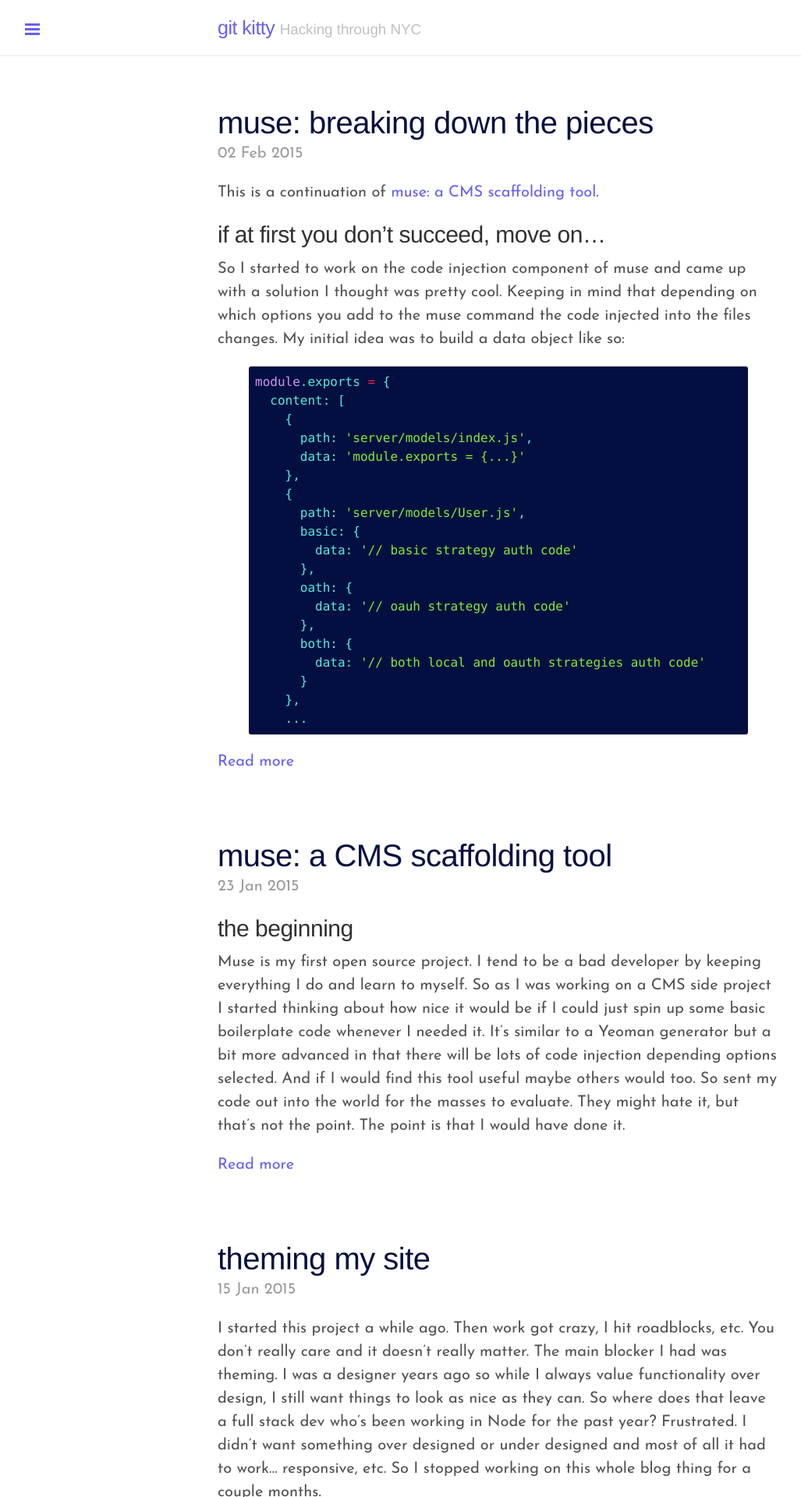
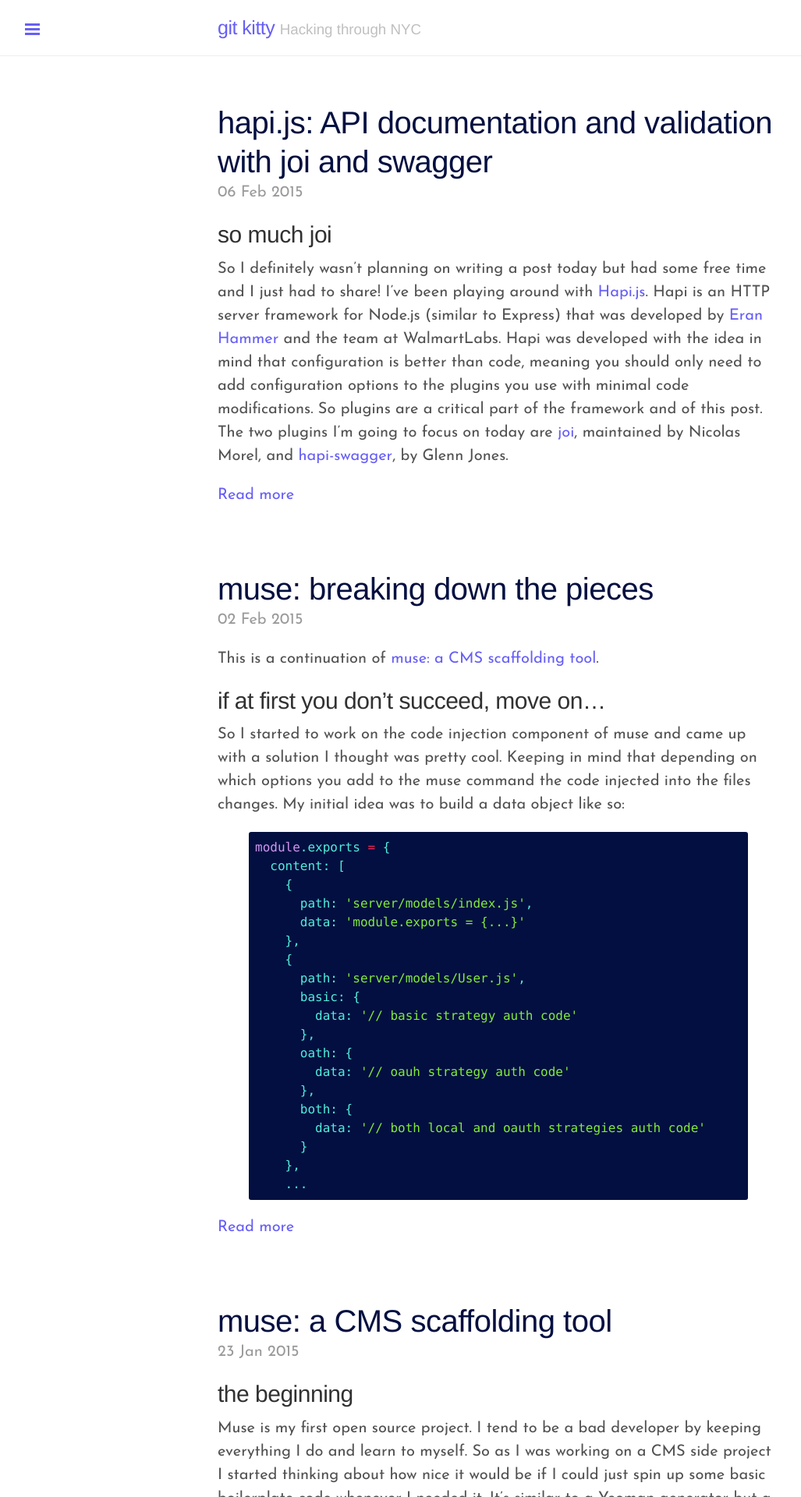
Before and after one commit to RDFroeber/gitkitty-jekyll, a Jekyll site: the page built from index.html, in a window 1280 px wide. Shown: the top 1920 px of the page at 78% size, without its empty margins (1-1028 px from the left). Built offline with Jekyll 4.4.1, drawn with Linux system fonts in a browser that asks for light colours; some web fonts are replaced; Markdown is read by kramdown in place of the engine named in the settings; the list of posts is cut into pages by our own code; comment, search, counter and statistics services are not loaded.

Commit message:
feat: new post added about hapi and joi

```diff
--- a/_config.yml
+++ b/_config.yml
@@ -25,4 +25,4 @@
   github:            rdfroeber
 
 # Custom vars
-version:             0.1.3
+version:             0.1.4
--- /dev/null
+++ b/_posts/2015-02-06-hapijs-with-joi.md
@@ -0,0 +1,158 @@
+---
+layout: post
+title: 'hapi.js: API documentation and validation with joi and swagger'
+---
+
+## so much joi
+
+So I definitely wasn't planning on writing a post today but had some free time and I just had to share! I've been playing around with [Hapi.js](http://hapijs.com/). Hapi is an HTTP server framework for Node.js (similar to Express) that was developed by [Eran Hammer](https://twitter.com/eranhammer) and the team at WalmartLabs. Hapi was developed with the idea in mind that configuration is better than code, meaning you should only need to add configuration options to the plugins you use with minimal code modifications. So plugins are a critical part of the framework and of this post. The two plugins I'm going to focus on today are [joi](https://github.com/hapijs/joi), maintained by Nicolas Morel, and [hapi-swagger](https://github.com/glennjones/hapi-swagger), by Glenn Jones.
+
+<!--br-->
+<div class="message-center">
+  Disclaimer: This is not a getting started tutorial, but you can find one <a href="http://hapijs.com/tutorials">here</a>.
+</div>
+
+## joi, the coolest JavaScript object validator
+
+First let's look at basic route in Hapi. The object `crtl.students` is coming from my required students controller module that contains all student methods.
+
+{% highlight js %}
+{
+  method: 'GET',
+  path: '/students/{id}',
+  config: {
+    handler: ctrl.students.findById
+  }
+}
+{% endhighlight %}
+
+This is very basic and if I do say so myself easy to read. I have all of my API routes contained in one array and while it's not the cleanest when you add object validation in, it's still pretty accessible. So now let's require joi and add some object&mdash;or in this case parameter&mdash;validation.
+
+{% highlight js %}
+{
+  method: 'GET',
+  path: '/students/{id}',
+  config: {
+    handler: ctrl.students.findById,
+    validate: {
+      params: {
+        id: Joi.string().alphanum().required()
+      }
+    }
+  }
+}
+{% endhighlight %}
+
+See easy! That probably doesn't seem like a big deal. Joi is just making sure that a parameter exists in the request and that it only contains numbers and letters. <span class="accent">#totesbasic</span>
+
+However, what if we were creating a student, which has a fairly complex schema? It would be really cool to be able to do this:
+
+{% highlight js %}
+create: function(request, reply){
+  var student = request.payload;
+
+  Student.create(student, function(err, newStudent){
+    if(err){
+      return reply(err).code(400);
+    } else {
+      return reply(newStudent).code(201);
+    }
+  });
+}
+{% endhighlight %}
+
+...and not have to worry about data integrity. Yeah, pretty awesome. So this, in my opinion, is where joi really shines. &#9734;
+
+{% highlight js %}
+{
+  method: 'POST',
+  path: '/students',
+  config: {
+    handler: ctrl.students.create,
+    description: 'Creates a Student', // We'll talk about these options in relation
+    tags: ['api', 'students'],        // to the hapi-swagger module later
+    validate: {
+      payload: {
+        firstName: Joi.string().trim().min(3).max(100),
+        lastName: Joi.string().trim().min(3).max(100),
+        email: Joi.string().email().trim().required(),
+        picture: Joi.string().trim().min(8).max(100),
+        gender: Joi.string().valid('female', 'male', 'undisclosed'),
+        google: {
+          token: Joi.string().token(),
+          id: Joi.string().alphanum()
+        },
+        address: {
+          street: Joi.string().trim().min(20).max(150),
+          city: Joi.string().trim().min(3).max(50),
+          state: Joi.string().trim().length(2),
+          zipcode: Joi.string().trim().length(5)
+        },
+        phone: Joi.string().regex(/(\(?[0-9]{3}\)?|[0-9]{3}).?[0-9]{3}.?[0-9]{4}/, 'US number'),
+        gradYr: Joi.number().integer().min(4).max(4),
+        degree: Joi.string().alphanum(),
+        track: Joi.string().trim().min(3).max(50),
+        semesters: Joi.array().includes(
+          Joi.object().keys({
+            date: Joi.string().trim().min(9).max(11).required(),
+            complete: Joi.boolean(),
+            courses: Joi.array().includes(
+              Joi.object().keys({
+                course: Joi.string().alphanum(),
+                section: Joi.string().trim().min(3).max(50),
+                status: Joi.string().valid('active', 'completed', 'dropped'),
+                grade: Joi.string().trim().min(1).max(4),
+              })
+            )
+          })
+        )
+      }
+    }
+  }
+}
+{% endhighlight %}
+
+Ok that's a lot to take in but let's just highlight the big things.
+
+* Enforced data structure
+* Type validation, including more specific types like alphanumeric and integers
+* Regex pattern matching
+* Content validation
+* A granular level of data formating with options like min and max string characters
+
+All in all, it's pretty cool. Now let's get real crae and add happi-swagger.
+
+## hapi + swagger
+
+You've probably at least heard of [Swagger](http://swagger.io/) even if you're not really familiar with it. Swagger basically builds a representation (UI + API) of your RESTful API based on your routes and metadata associated with those routes. The hapi-swagger plugin can take a few options, but I decide to keep it simple for now and just use the version number.
+
+{% highlight js %}
+var pgk = require('./package.json');
+
+server.register([
+  {register: require('hapi-swagger'),
+    options: {
+      apiVersion: pgk.version
+    }
+  },
+  ... // More plugins
+], function (err) {
+  if(err) {
+    throw err;
+  }
+
+  /**
+   * Start Server
+   **/
+
+  server.start(function () {
+    server.log('info', 'Server running at: ' + server.info.uri);
+  });
+});
+{% endhighlight %}
+
+That's it. That's all I had to do. Now I can navigate to '/documentation' and *behold* my masterpiece of an API! (too much?)
+
+<img src="{{ site.baseurl }}public/swagger.jpg" alt="Swagger UI for students">
+
+Well I thought it was pretty cool. &#9786; If you want to see more of the source code you can find it [here](https://github.com/RDFroeber/degree).
--- a/public/css/acid.css
+++ b/public/css/acid.css
@@ -98,7 +98,8 @@
   color: #F02454; /* Keywords */
 }
 
-.kd .hljs-keyword {
+.kd .hljs-keyword,
+.hljs-regexp {
   color: #FFFFFF; /* Function Keywords */
 }
 
```
Also changed, not shown: public/swagger.jpg (added).
